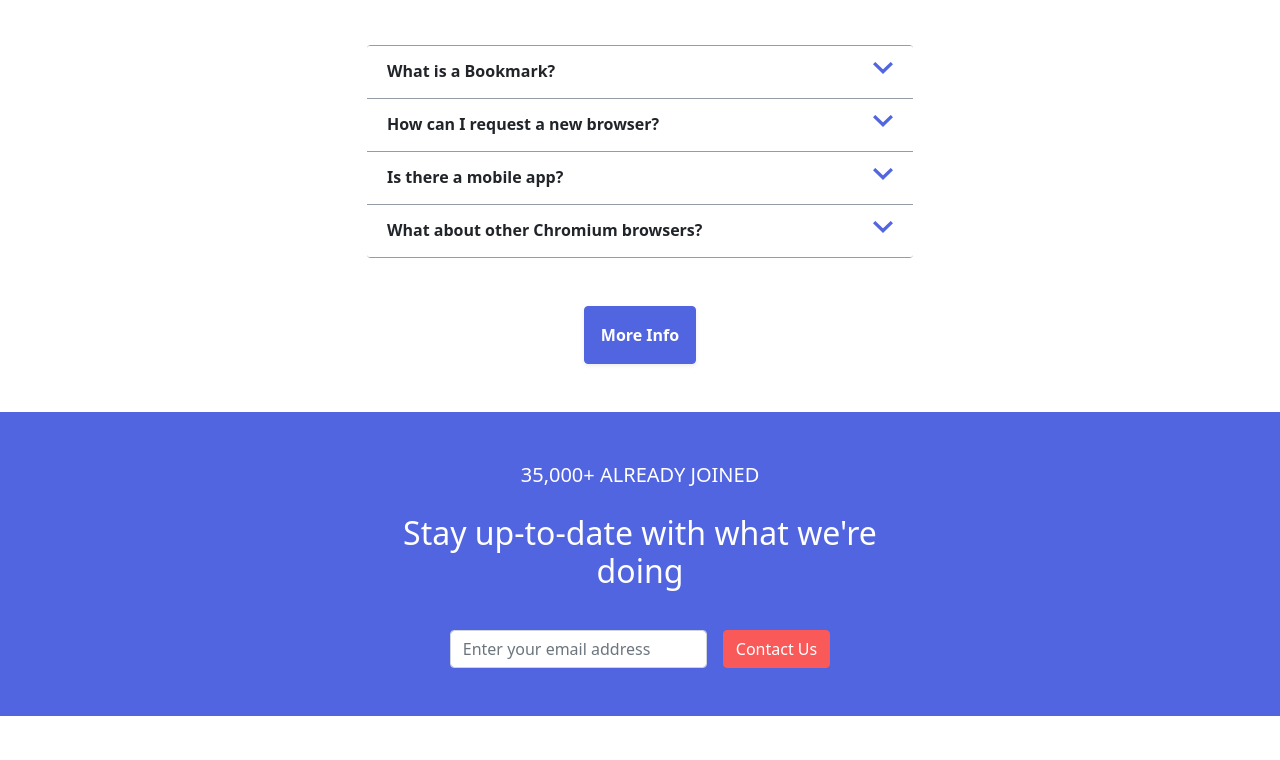
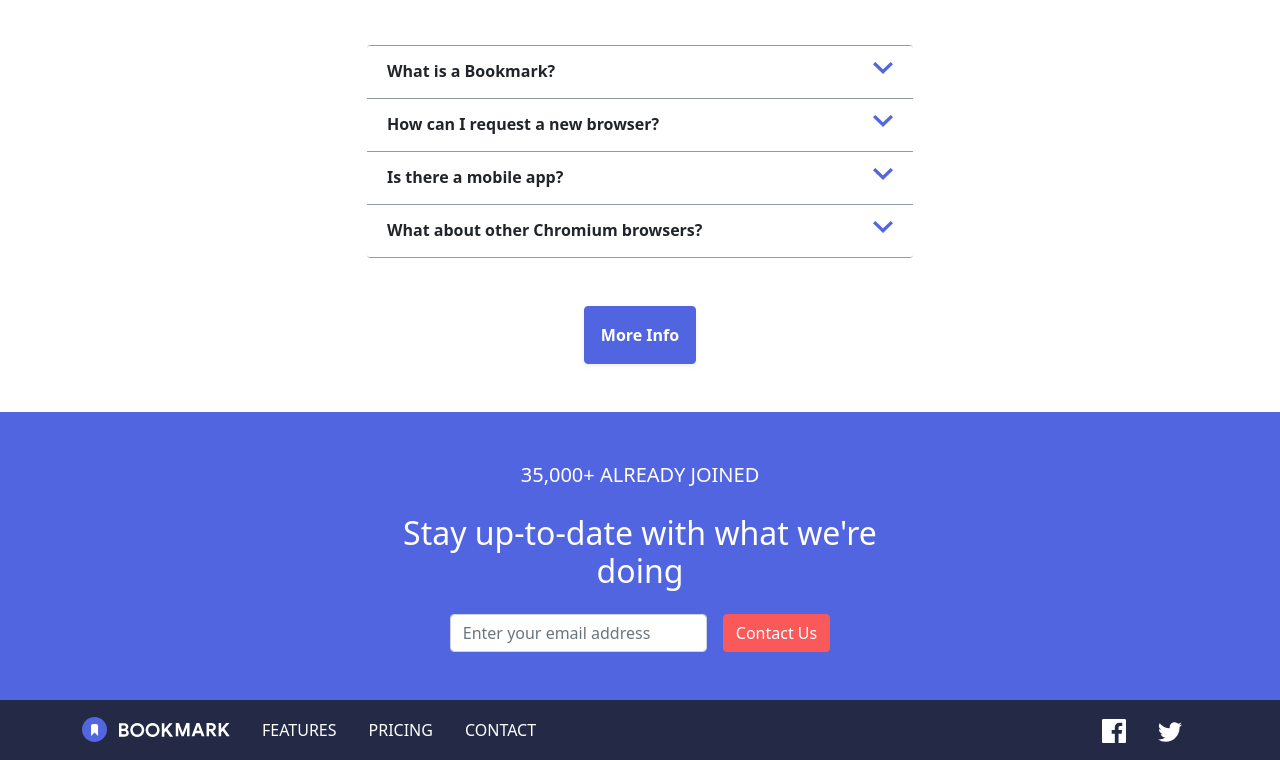
Before and after one commit to IvanSanczewski/Sprint-2, a website: page html/index.html in a window 1280 px wide. Shown: the part 2453-3213 px from the top of the page. Before the commit the page ends 3169 px from the top, so only its background shows below. Drawn offline with nearby package versions, Linux system fonts and the light colour scheme.

Commit message:
added footer navbar

```diff
--- a/html/index.html
+++ b/html/index.html
@@ -236,21 +236,46 @@
       </section>
     </main>
     <footer>
-      <section class="mt-5 bg-primary" id="footer">
-        <div class="row justify-content-center py-5">
+      <!-- *** FOOTER CTA *** -->
+      <section class="mt-5 bg-primary py-5 container-fluid" id="footer">
+        <div class="row justify-content-center">
           <div class="col col-md-6">
             <p class="text-center text-white text-uppercase fs-5">35,000+ already joined</p>
-            <h2 class="text-center text-white px-5 mt-4 mb-2">Stay up-to-date with what we're doing</h2>
+            <h2 class="text-center text-white px-5 my-4">Stay up-to-date with what we're doing</h2>
           </div>
+        </div>
+        <form class="row g-3 row-cols-auto justify-content-center">
+          <div class="col">
+            <input type="email" class="form-control" placeholder="Enter your email address" />
+          </div>
+          <div class="col">
+            <button type="submit" class="btn btn-secondary">Contact Us</button>
+          </div>
+        </form>
+      </section>
 
-          <form action="#" class="row g-3 justify-content-center text-center">
-            <div class="col-8 col-md-auto">
-              <input type="email" class="form-control" placeholder="Enter your email address" />
-            </div>
-            <div class="col-8 col-md-auto">
-              <button type="submit" class="btn btn-secondary">Contact Us</button>
-            </div>
-          </form>
+      <!-- *** STICKY FOOTER *** -->
+      <section id="footer-nav" class="py-2">
+        <div class="container-md d-flex flex-column flex-md-row align-items-center">
+          <a class="navbar-brand text-center mb-1" href="#"><img src="../images/logo-bookmark-white.svg" alt="" /> </a>
+          <div class="d-flex flex-column flex-md-row align-items-center">
+            <a class="nav-link text-uppercase" aria-current="page" href="#">Features</a>
+            <a class="nav-link text-uppercase" href="#">Pricing</a>
+            <a class="nav-link text-uppercase" href="#">Contact</a>
+          </div>
+          <div class="socials d-flex ms-md-auto align-items-center">
+            <a class="nav-link text-uppercase" aria-current="page" href="#"
+              ><svg xmlns="http://www.w3.org/2000/svg" width="24" height="24"><path fill="" fill-rule="evenodd" d="M22.675 0H1.325C.593 0 0 .593 0 1.325v21.351C0 23.407.593 24 1.325 24H12.82v-9.294H9.692v-3.622h3.128V8.413c0-3.1 1.893-4.788 4.659-4.788 1.325 0 2.463.099 2.795.143v3.24l-1.918.001c-1.504 0-1.795.715-1.795 1.763v2.313h3.587l-.467 3.622h-3.12V24h6.116c.73 0 1.323-.593 1.323-1.325V1.325C24 .593 23.407 0 22.675 0z" /></svg
+            ></a>
+            <a class="nav-link text-uppercase" aria-current="page" href="#"
+              ><svg xmlns="http://www.w3.org/2000/svg" width="24" height="20">
+                <path
+                  fill=""
+                  fill-rule="evenodd"
+                  d="M24 2.557a9.83 9.83 0 0 1-2.828.775A4.932 4.932 0 0 0 23.337.608a9.864 9.864 0 0 1-3.127 1.195A4.916 4.916 0 0 0 16.616.248c-3.179 0-5.515 2.966-4.797 6.045A13.978 13.978 0 0 1 1.671 1.149a4.93 4.93 0 0 0 1.523 6.574 4.903 4.903 0 0 1-2.229-.616c-.054 2.281 1.581 4.415 3.949 4.89a4.935 4.935 0 0 1-2.224.084 4.928 4.928 0 0 0 4.6 3.419A9.9 9.9 0 0 1 0 17.54a13.94 13.94 0 0 0 7.548 2.212c9.142 0 14.307-7.721 13.995-14.646A10.025 10.025 0 0 0 24 2.557z"
+                /></svg
+            ></a>
+          </div>
         </div>
       </section>
     </footer>
--- a/sass/main.scss
+++ b/sass/main.scss
@@ -57,3 +57,7 @@
     bottom: -20px;
   }
 }
+
+#footer-nav {
+  background-color: #242946;
+}
--- a/sass/myStyles.scss
+++ b/sass/myStyles.scss
@@ -79,3 +79,24 @@
 .accordion-button:not(.collapsed)::after {
   background-image: url("../images/icon-arrow-collapsed.svg");
 }
+
+footer {
+  .nav-link {
+    color: white;
+    &:hover {
+      color: $secondary;
+    }
+  }
+}
+
+.socials {
+  .nav-link {
+    svg {
+      fill: white;
+
+      &:hover {
+        fill: $secondary;
+      }
+    }
+  }
+}
```
Also changed, not shown: css/main.css, css/main.min.css, css/myStyles.css, css/myStyles.min.css, images/logo-bookmark-white.svg (added), 4 other files.
